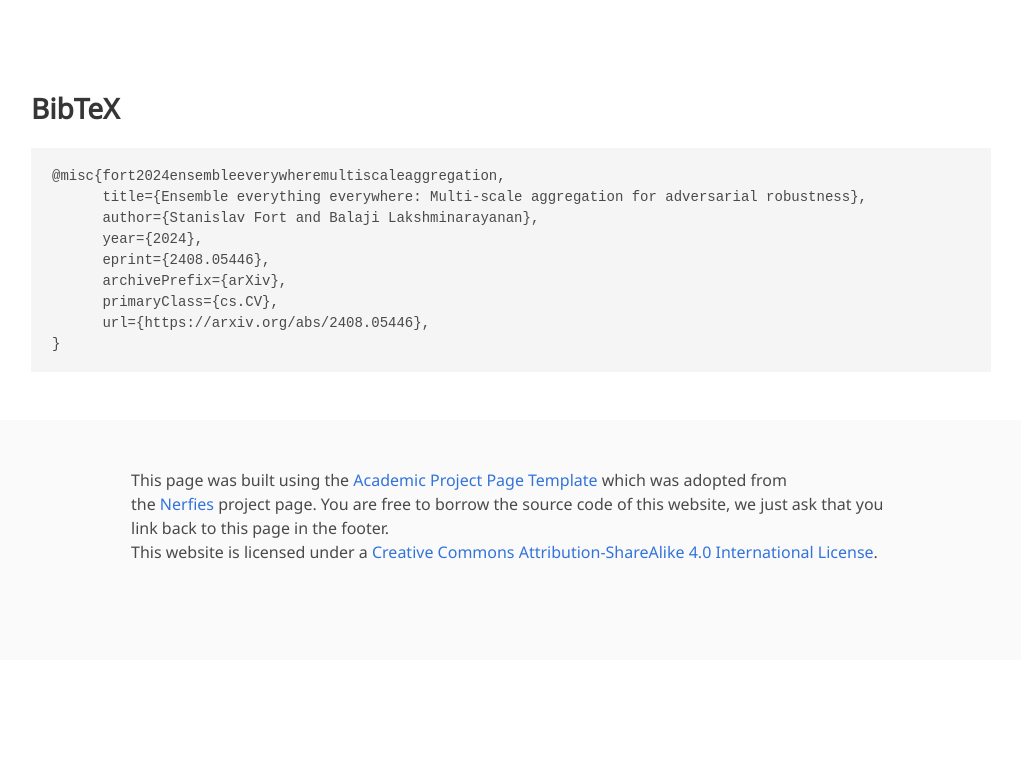
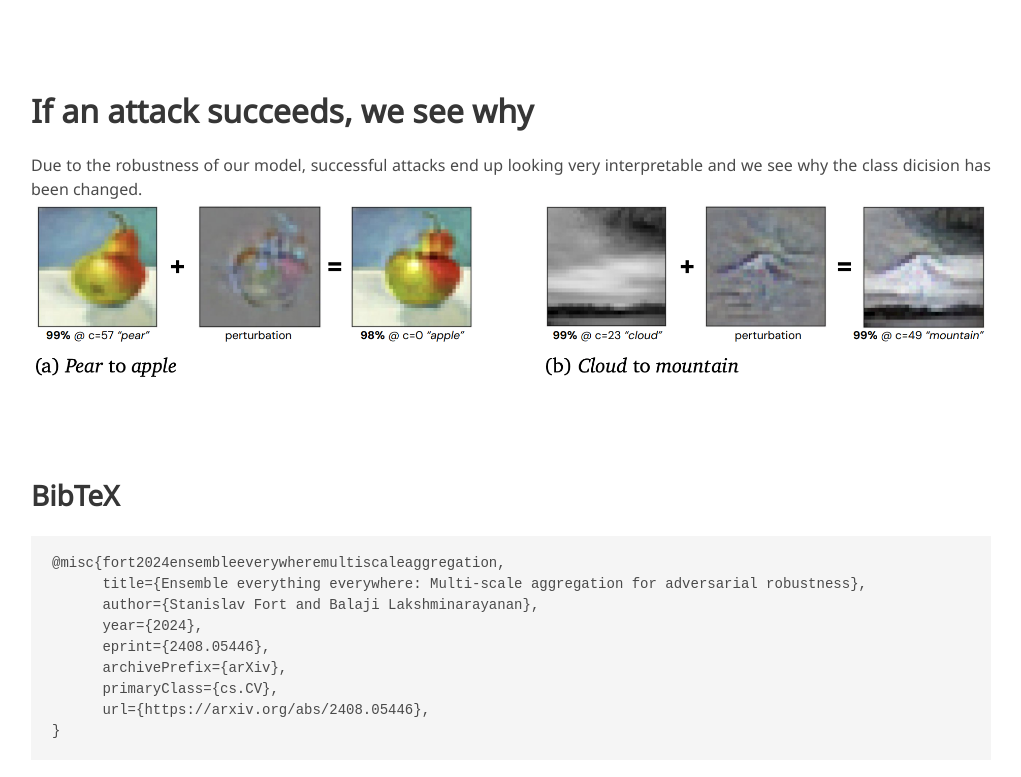
Before and after one commit to stanislavfort/ensemble-everything, a plain HTML site: page index.html in a window 1280 px wide. Shown: the part 5237-6014 px from the top of the page, without its empty margins (129-1150 px from the left). Before the commit the page ends 5897 px from the top, so only its background shows below. Drawn offline with nearby package versions, Linux system fonts and the light colour scheme; some icons are missing; a web font is replaced by a local one.

Commit message:
Update index.html

```diff
--- a/index.html
+++ b/index.html
@@ -248,6 +248,24 @@
 </div>
 </section>
 
+  <section class="section hero is-small">
+  <div class="container is-max-desktop">
+    <div class="columns is-centered">
+      <div class="column is-full">
+      <h2 class="title is-3">If an attack succeeds, we see why</h2>
+      <div class="level-set has-text-justified">
+        <p>
+          Due to the robustness of our model, successful attacks end up looking very interpretable and we see why the class dicision has been changed.
+          </p>
+     </div>
+      <div class="content">
+     <img src="static/images/interpretable-attacks.png" alt="When an adversarial attack succeeds, we see why the image has been misclassified" class="blend-img-background center-image"/>
+      </div>
+   </div>
+ </div>
+</div>
+</section>
+
 <!--BibTex citation -->
   <section class="section" id="BibTeX">
     <div class="container is-max-desktop content">
```
